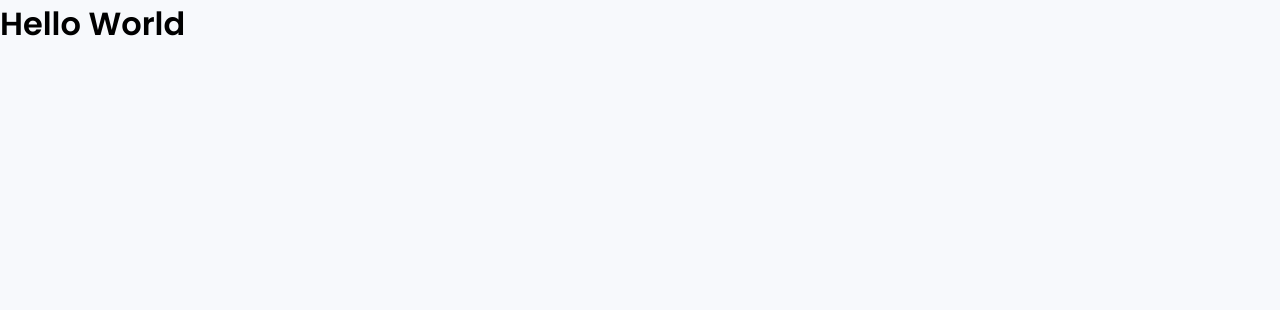
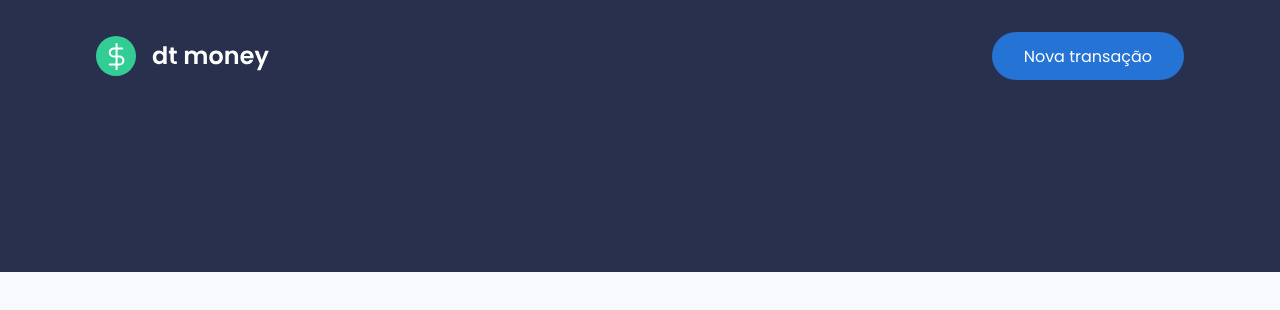
Before and after one commit to joseaugustodardengo/dtmoney, a React (Create React App) app: page / in a window 1280 px wide. Shown: the top 310 px of the page. Built offline with nearby package versions, Linux system fonts and the light colour scheme.

Commit message:
component header layout

```diff
--- a/src/App.tsx
+++ b/src/App.tsx
@@ -1,10 +1,11 @@
+import { Header } from "./components/Header";
 import { GlobalStyle } from "./styles/global";
 
 export function App() {
   return (
-    <div className="App">
-      <h1>Hello World</h1>
+    <>
+      <Header />
       <GlobalStyle />
-    </div>
+    </>
   );
 }
--- /dev/null
+++ b/src/components/Header/index.tsx
@@ -0,0 +1,13 @@
+import logoImg from '../../assets/logo.svg';
+import { Container, Content } from './styles';
+
+export function Header() {
+  return (
+    <Container>
+      <Content>
+        <img src={logoImg} alt="dt money" />
+        <button type="button">Nova transação</button>
+      </Content>
+    </Container>
+  )
+}
--- /dev/null
+++ b/src/components/Header/styles.ts
@@ -0,0 +1,29 @@
+import styled from 'styled-components';
+
+export const Container = styled.header`
+  background: var(--dark-blue);
+`;
+
+export const Content = styled.div`
+  max-width: 1120px;
+  margin: 0 auto;
+  padding: 2rem 1rem 12rem;
+  display: flex;
+  align-items: center;
+  justify-content: space-between;
+
+  button {
+    font-size: 1rem;
+    color: #fff;
+    background: var(--blue);
+    border: 0;
+    padding: 0 2rem;
+    border-radius: 1.5rem;
+    height: 3rem;
+    transition: filter 0.2s;
+
+    &:hover {
+      filter: brightness(0.9);
+    }
+  }
+`;
--- a/src/styles/global.ts
+++ b/src/styles/global.ts
@@ -6,7 +6,7 @@
     --red: #E52E4D;
     --dark-blue: #29304d;
     --blue: #2573d5;
-    --text-tile: #17191E;
+    --text-title: #17191E;
     --text-body: #969CB3;
     --shape: #ffffff;
   }
```
